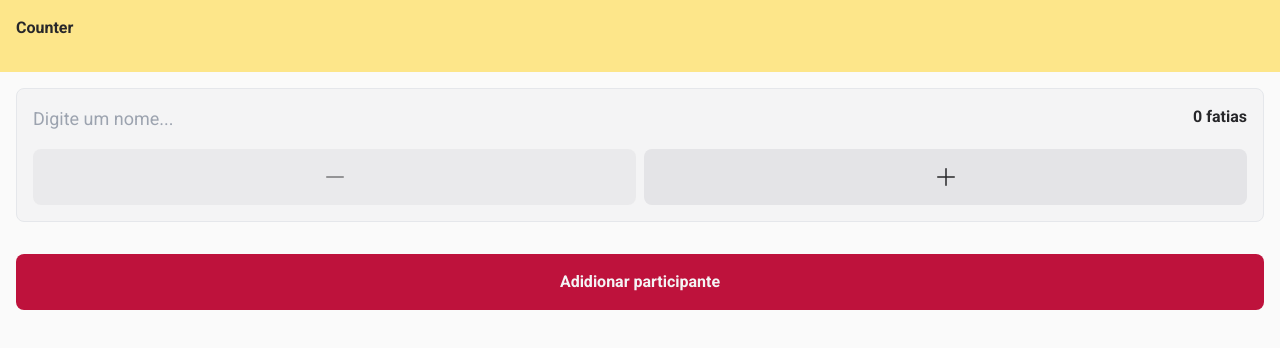
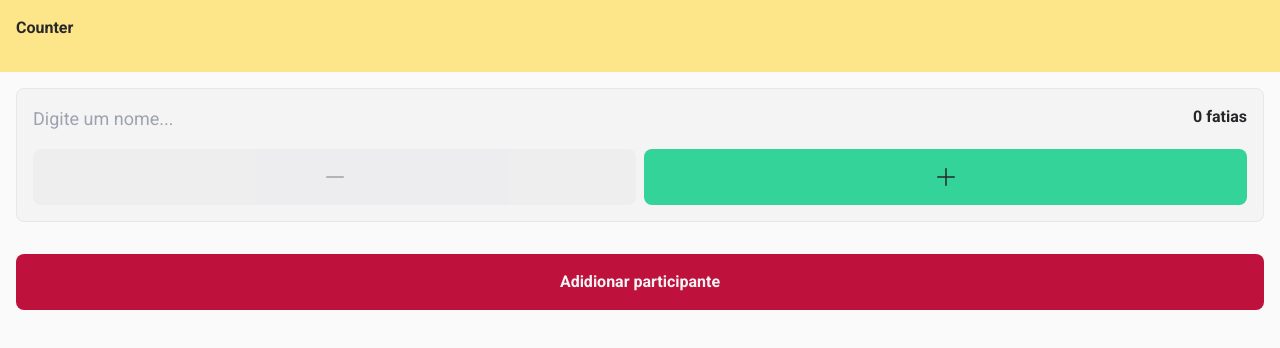
Before and after one commit to rafaelpzoucas/pizza-counter, a React (Vite) app: page / in a window 1280 px wide. Shown: the top 348 px of the page. Built offline with nearby package versions, Linux system fonts and the light colour scheme.

Commit message:
Update Participant.tsx

```diff
--- a/src/components/Participant.tsx
+++ b/src/components/Participant.tsx
@@ -27,14 +27,14 @@ export function Participant() {
             </header>
             <div className="flex flex-row gap-2">
                 <button
-                    className="flex items-center justify-center w-full p-4 rounded-lg disabled:opacity-60 bg-zinc-200 dark:bg-zinc-700"
+                    className="flex items-center justify-center w-full p-4 rounded-lg disabled:opacity-40 bg-zinc-200 dark:bg-zinc-700"
                     onClick={decrease}
                     disabled={count === 0}
                 >
                     <Minus size={24} />
                 </button>
                 <button
-                    className="flex items-center justify-center w-full p-4 rounded-lg bg-zinc-200 dark:bg-zinc-700"
+                    className="flex items-center justify-center w-full p-4 rounded-lg bg-emerald-400 dark:bg-emerald-700"
                     onClick={increase}
                 >
                     <Plus size={24} />
```
